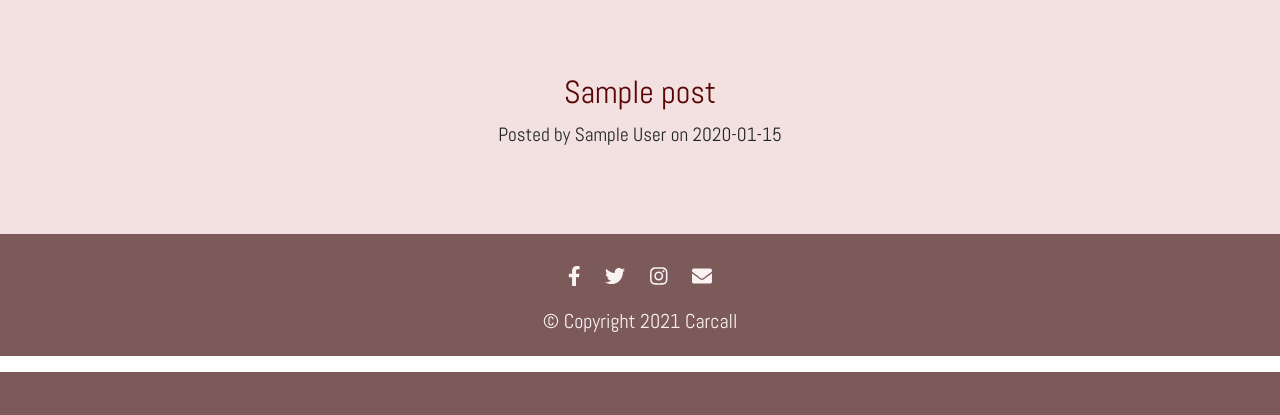
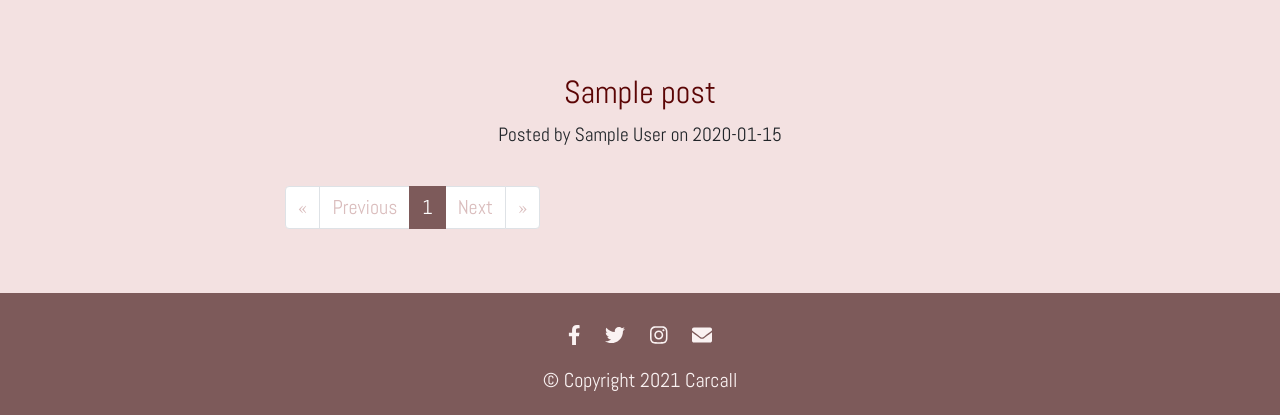
Before and after one commit to msbetsy/car_rental, a Flask app: page /news in a window 1280 px wide. Shown: the part 428-843 px from the top of the page. Before the commit the page ends 800 px from the top, so only its background shows below. Run offline with Flask 2, Linux system fonts and the light colour scheme; tables that the repository leaves empty hold one stand-in row (values such as "Sample post"); some libraries are stand-ins or nearby versions; some web fonts are replaced.

Commit message:
Add pagination to news with CSS

```diff
--- a/app/main/views.py
+++ b/app/main/views.py
@@ -2,7 +2,7 @@
 import random
 import os
 from datetime import date, datetime, timedelta
-from flask import render_template, flash, url_for, redirect
+from flask import render_template, flash, url_for, redirect, request, current_app
 from flask_login import current_user, login_required
 from werkzeug.utils import secure_filename
 from . import main
@@ -130,8 +130,13 @@ def add_opinion():
 
 @main.route("/news")
 def show_news():
-    posts = NewsPost.query.order_by(NewsPost.date.desc()).all()
-    return render_template("news.html", current_user=current_user, all_posts=posts, permission=Permission.WRITE)
+    page = request.args.get('page', 1, type=int)
+    pagination = NewsPost.query.order_by(NewsPost.date.desc()).paginate(page,
+                                                                        per_page=current_app.config['POSTS_PER_PAGE'],
+                                                                        error_out=False)
+    posts = pagination.items
+    return render_template("news.html", current_user=current_user, all_posts=posts, permission=Permission.WRITE,
+                           pagination=pagination)
 
 
 @main.route("/news/<int:post_id>", methods=["GET", "POST"])
--- a/app/static/css/index.css
+++ b/app/static/css/index.css
@@ -183,6 +183,36 @@ body{
     color: #212529;
     padding: 4rem 0 3rem;
 }
+/* Pagination */
+
+.page-item.active .page-link{
+    background-color: #67112d;
+    border-color: #67112d;
+}
+.page-item.disabled .page-link > a{
+    color: #dabdbd;
+}
+.pagination > li > a{
+    background-color: white;
+    color: #7d5a5a;
+}
+.pagination > li > a:focus,
+.pagination > li > a:hover,
+.pagination > li > span:focus,
+.pagination > li > span:hover{
+    color: #5a5a5a;
+    background-color: #eee;
+    border-color: #ddd;
+}
+.pagination > .active > a{
+    color: white;
+    background-color: #7d5a5a !Important;
+    border: solid 1px #7d5a5a !Important;
+}
+.pagination > .active > a:hover{
+    background-color: #7d5a5a !Important;
+    border: solid 1px #7d5a5a;
+}
 
 /* Footer */
 #footer{
--- /dev/null
+++ b/app/templates/_macros.html
@@ -0,0 +1,57 @@
+{% macro pagination_widget(pagination, endpoint) %}
+<nav aria-label="...">
+    <ul class="pagination">
+        <li {% if not pagination.has_prev %} class="page-item disabled" {% endif %}>
+
+            <span class="page-link">
+                <a href="{% if pagination.has_prev %}{{ url_for(endpoint, page = 1) }}
+                {% else %}#{% endif %}">
+                    &laquo;
+                </a>
+            </span>
+        </li>
+        <li {% if not pagination.has_prev %} class="page-item disabled" {% endif %}>
+            <span class="page-link">
+                <a href="{% if pagination.has_prev %}{{ url_for(endpoint, page = pagination.page - 1) }}
+                {% else %}#{% endif %}">
+                    Previous
+                </a>
+            </span>
+        </li>
+
+        {% for p in pagination.iter_pages() %}
+            {% if p %}
+                {% if p == pagination.page %}
+                    <li class="page-item active">
+                        <a class="page-link" href="{{ url_for(endpoint, page = p) }}">{{ p }}</a>
+                    </li>
+                {% else %}
+                    <li class="page-item">
+                        <a class="page-link" href="{{ url_for(endpoint, page = p) }}">{{ p }}</a>
+                    </li>
+                {% endif %}
+            {% else %}
+                <li class="disabled"><a href="#">...</a></li>
+            {% endif %}
+        {% endfor %}
+
+        <li {% if not pagination.has_next %} class=" page-item disabled"{% endif %}>
+             <span class="page-link">
+                <a href="{% if pagination.has_next %}{{ url_for(endpoint, page = pagination.page + 1) }}
+                {% else %}#{% endif %}">
+                    Next
+                </a>
+             </span>
+        </li>
+        <li {% if not pagination.has_next %} class=" page-item disabled"{% endif %}>
+             <span class="page-link">
+                <a href="{% if pagination.has_next %}{{ url_for(endpoint, page = pagination.pages ) }}
+                {% else %}#{% endif %}">
+                    &raquo;
+                </a>
+             </span>
+        </li>
+
+    </ul>
+</nav>
+{% endmacro %}
--- a/app/templates/news.html
+++ b/app/templates/news.html
@@ -1,4 +1,5 @@
 {% extends "base.html" %}
+{% import "_macros.html" as macros %}
 {% block imagine %}
 <img class="image" src="{{url_for('static', filename='img/news.jpg')}}" alt="news_image">
 {% endblock %}
@@ -33,4 +34,12 @@ News
 </div>
 {% endfor %}
 
+{% if pagination %}
+<div class="pagination">
+    {{ macros.pagination_widget(pagination, '.show_news') }}
+</div>
+
+{% endif %}
+
+
 {% endblock %}
--- a/config.py
+++ b/config.py
@@ -13,6 +13,7 @@ class Config:
     REMEMBER_COOKIE_DURATION = timedelta(minutes=10)
     PERMANENT_SESSION_LIFETIME = timedelta(minutes=60)
     CAR_ADMIN = os.environ.get('CAR_ADMIN')
+    POSTS_PER_PAGE = 10
 
     @staticmethod
     def init_app(app):
```
